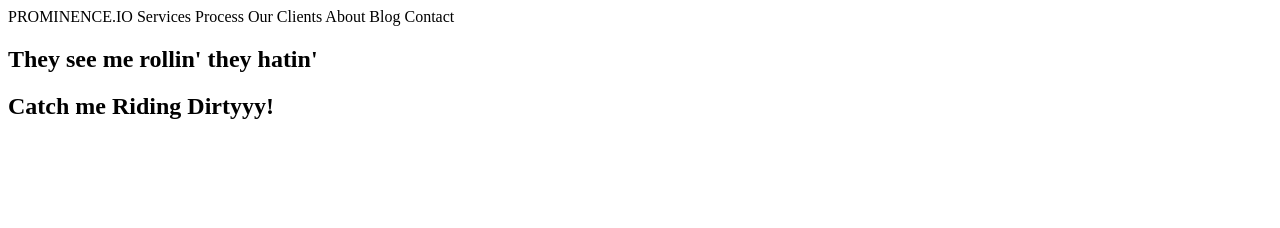
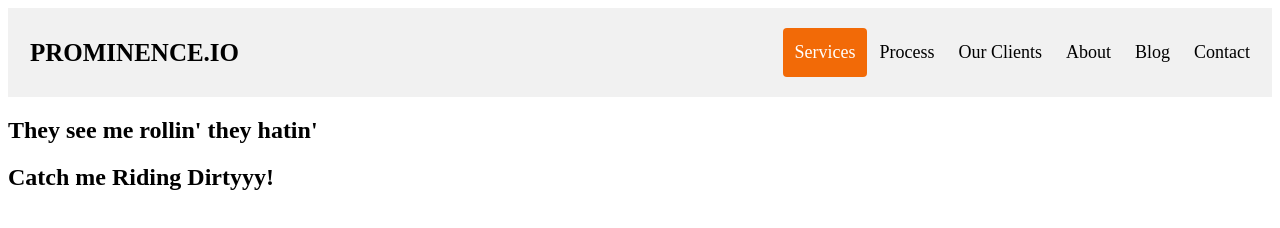
Before and after one commit to Vixy88/prominence.io, a plain HTML site: page index.html in a window 1280 px wide. Drawn offline with Linux system fonts and the light colour scheme.

Commit message:
Added styling to the header and linked the HTML and CSS files

```diff
--- a/index.html
+++ b/index.html
@@ -4,17 +4,20 @@
     <meta charset="UTF-8" />
     <meta http-equiv="X-UA-Compatible" content="IE=edge" />
     <meta name="viewport" content="width=device-width, initial-scale=1.0" />
+    <link rel="stylesheet" href="style.css" />
     <title>Prominence.io</title>
   </head>
   <body>
-    <header>
-      <a><img class="logo" id="headerLogo" src="" />PROMINENCE.IO</a>
-      <a>Services</a>
-      <a>Process</a>
-      <a>Our Clients</a>
-      <a>About</a>
-      <a>Blog</a>
-      <a>Contact</a>
+    <header class="header">
+      <a href="index.html" class="logo">PROMINENCE.IO</a>
+      <div class="header-right">
+        <a href="#services" class="active">Services</a>
+        <a href="#process">Process</a>
+        <a href="#ourClients">Our Clients</a>
+        <a href="#about">About</a>
+        <a href="#blog">Blog</a>
+        <a href="#contact">Contact</a>
+      </div>
     </header>
     <!-- HOMEPAGE BANNER -->
     <section>
--- a/style.css
+++ b/style.css
@@ -0,0 +1,53 @@
+/* Header styling */
+.header {
+  overflow: hidden;
+  background-color: #f1f1f1;
+  padding: 20px 10px;
+}
+
+/* Header Links */
+.header a {
+  float: left;
+  color: black;
+  text-align: center;
+  padding: 12px;
+  text-decoration: none;
+  font-size: 18px;
+  line-height: 25px;
+  border-radius: 4px;
+}
+
+/* Logo Styling */
+.header a.logo {
+  font-size: 25px;
+  font-weight: bold;
+}
+
+/* Changes the background color on mouse-over */
+.header a:hover {
+  background-color: #ddd;
+  color: black;
+}
+
+/* Styles the active/current link*/
+.header a.active {
+  background-color: #f26a07;
+  color: white;
+}
+
+/* Floats the link section to the right */
+.header-right {
+  float: right;
+}
+
+/* Media queries for responsiveness - when the screen is 500px wide or less, stack the links on top of each other */
+@media screen and (max-width: 500px) {
+  .header a {
+    float: none;
+    display: block;
+    text-align: left;
+  }
+  .header-right {
+    float: none;
+  }
+}
```
